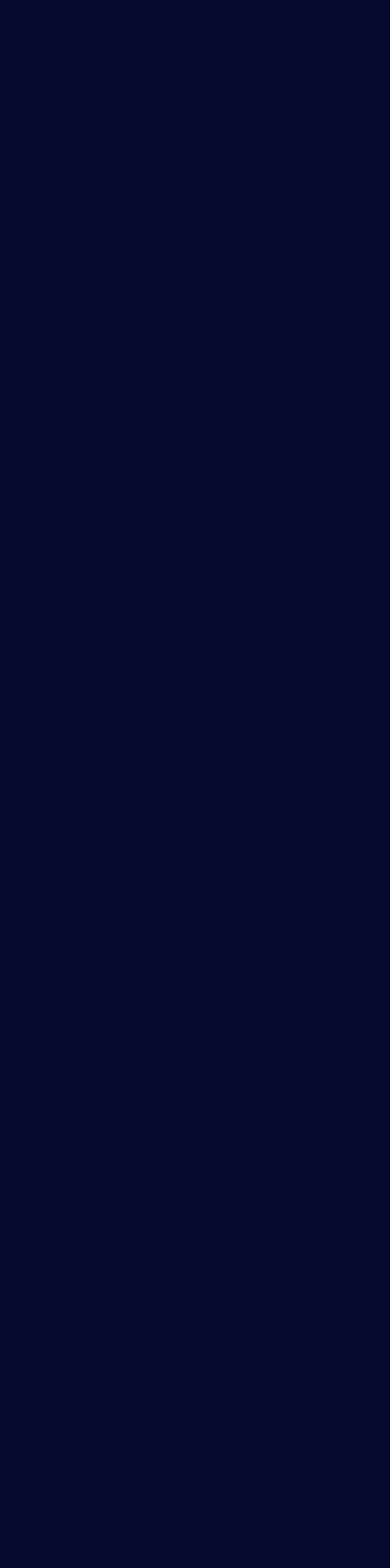
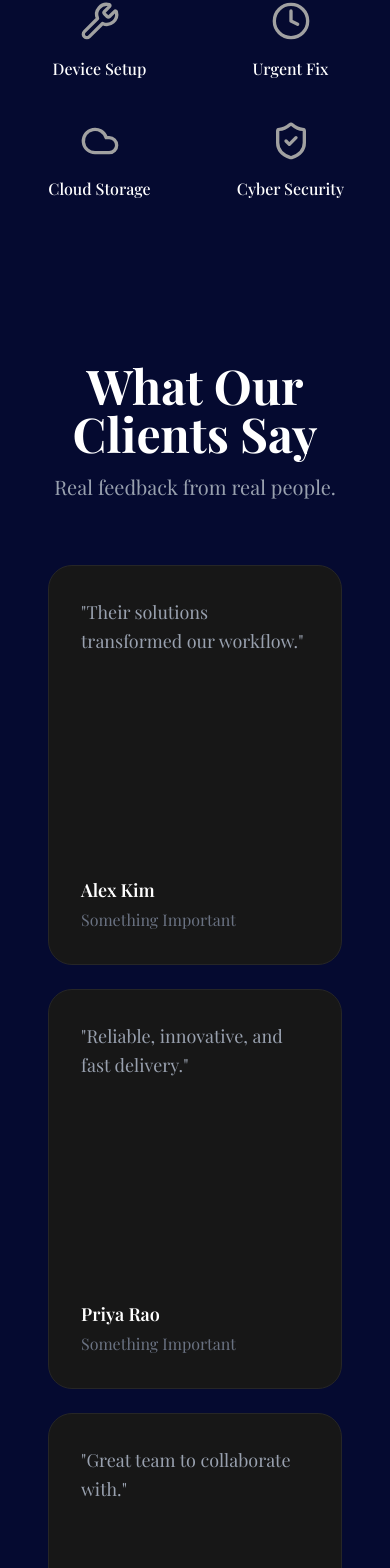
Before and after one commit to 12ripvanwinkle/Royale-Computers-and-Accessories, a React (Vite) app: page /tech-services in a window 390 px wide. Shown: the part 2700-4268 px from the top of the page. Before the commit the page ends 2581 px from the top, so only its background shows below. Built offline with nearby package versions, Linux system fonts and the light colour scheme; a web font is replaced by a local one.

Commit message:
implemented the other half of the Tech Services Webpage along with making a Testimonials component

```diff
--- a/package.json
+++ b/package.json
@@ -14,6 +14,7 @@
     "@gsap/react": "^2.1.2",
     "@tailwindcss/vite": "^4.1.18",
     "gsap": "^3.14.2",
+    "lucide-react": "^0.563.0",
     "react": "^19.2.0",
     "react-dom": "^19.2.0",
     "react-router-dom": "^7.13.0",
--- /dev/null
+++ b/src/components/Testimonials.jsx
@@ -0,0 +1,118 @@
+import React, { useRef } from 'react'
+import { gsap } from 'gsap'
+import { ScrollTrigger } from 'gsap/ScrollTrigger'
+import { useGSAP } from '@gsap/react'
+
+gsap.registerPlugin(ScrollTrigger)
+
+const Testimonials = ({
+  title = "Client Voices",
+  subtitle = "Success stories from real clients.",
+  testimonials = [],
+  sectionId = "testimonials"
+}) => {
+  const testimonialsHeaderRef = useRef(null)
+  const testimonialCardRefs = useRef([])
+
+  useGSAP(() => {
+    // Testimonials header animation
+    gsap.fromTo(
+      testimonialsHeaderRef.current,
+      { y: 40, opacity: 0 },
+      {
+        y: 0,
+        opacity: 1,
+        duration: 0.8,
+        ease: "power3.out",
+        scrollTrigger: {
+          trigger: testimonialsHeaderRef.current,
+          start: "top 80%",
+          toggleActions: "play none none none",
+        },
+      }
+    )
+
+    // Animate each testimonial card
+    testimonials.forEach((_, index) => {
+      gsap.fromTo(
+        testimonialCardRefs.current[index],
+        {
+          y: 60,
+          opacity: 0,
+          scale: 0.95,
+        },
+        {
+          y: 0,
+          opacity: 1,
+          scale: 1,
+          duration: 0.8,
+          delay: index * 0.2,
+          ease: "power3.out",
+          scrollTrigger: {
+            trigger: testimonialCardRefs.current[index],
+            start: "top 85%",
+            toggleActions: "play none none none",
+          },
+        }
+      )
+    })
+  }, [testimonials])
+
+  return (
+    <div className="py-20" id={sectionId}>
+      {/* Header for the testimonial section */}
+      <div ref={testimonialsHeaderRef} className="max-w-7xl mx-auto px-6 text-center mb-16">
+        <h2 className="text-5xl md:text-6xl font-bold text-white mb-4">
+          {title}
+        </h2>
+        <p className="text-xl text-gray-400">
+          {subtitle}
+        </p>
+      </div>
+
+      {/* Testimonial Cards */}
+      <div className="max-w-7xl mx-auto px-6">
+        <div className="grid grid-cols-1 md:grid-cols-3 gap-6">
+          {testimonials.map((item, index) => (
+            <div key={index} className="group flex flex-col">
+              {/* GSAP Animated Wrapper */}
+              <div ref={(el) => (testimonialCardRefs.current[index] = el)}>
+                {/* Hover Animated Card */}
+                <div
+                  className="
+                    relative
+                    rounded-3xl
+                    bg-neutral-900
+                    border border-neutral-800
+                    p-8
+                    flex flex-col justify-between
+                    min-h-100
+                    transition-all duration-300 ease-out
+                    group-hover:-translate-y-2
+                    group-hover:border-neutral-700
+                    group-hover:shadow-2xl
+                  "
+                >
+                  <p className="text-gray-400 text-lg leading-relaxed">
+                    "{item.quote}"
+                  </p>
+
+                  <div className="mt-auto pt-8">
+                    <p className="text-white font-semibold text-lg">
+                      {item.name}
+                    </p>
+                    <p className="text-gray-500 mt-1">
+                      {item.role}
+                    </p>
+                  </div>
+                </div>
+              </div>
+            </div>
+          ))}
+        </div>
+      </div>
+    </div>
+  )
+}
+
+export default Testimonials
--- a/src/components/pages/TechServices.jsx
+++ b/src/components/pages/TechServices.jsx
@@ -1,11 +1,13 @@
 import React from 'react'
-import { techServices, } from "../../constants";
+import { techServices, features,TechServicestestimonials } from "../../constants";
+import Testimonials from '../Testimonials';
+import Contact from '../sections/Contact';
+import Footer from '../sections/Footer';
 
 const TechServices = () => {
   return (
     <section id='Tech Services' className="mt-70">
         <div className="w-full py-20 px-6">
-
             <div className="max-w-7xl mx-auto">
                 {/* Header Section */}
                 <div className="text-left mb-16">
@@ -44,7 +46,7 @@ const TechServices = () => {
                     </div>
 
                     {/* Service Cards */}
-                    <div className="grid grid-cols-1 sm:grid-cols-2 lg:grid-cols-3 gap-10">
+                    <div className="grid grid-cols-1 sm:grid-cols-2 lg:grid-cols-3 gap-10" id='servicesFeatures'>
                         {techServices.map((service, index) => (
                             <div key={index} className="group flex flex-col">
 
@@ -71,9 +73,38 @@ const TechServices = () => {
                     </div>
                 </div>
 
+                {/* Experience Section */}
+                <div className="max-w-6xl mx-auto mt-50">
 
+                    {/* Top Feature Icons */}
+                    <div className="grid grid-cols-2 sm:grid-cols-4 gap-10 text-center">
+                        {features.map((item, index) => {
+                            const Icon = item.icon;
+
+                            return (
+                            <div
+                                key={index}
+                                className="flex flex-col items-center space-y-4 transition duration-300 hover:-translate-y-1"
+                            >
+                                <Icon size={40} className="text-neutral-400 sm:w-12 sm:h-12 md:w-14 md:h-14" />
+                                <p className="font-medium text-white">
+                                    {item.title}
+                                </p>
+                            </div>
+                            );
+                        })}
+                    </div>
+                </div>
+
+                {/* Testimonies Section */}
+                <div className="py-20" id="testimonials">
+                    <Testimonials title="What Our Clients Say" subtitle="Real feedback from real people." testimonials={TechServicestestimonials} sectionId="reviews" />
+                </div>
             </div>
+
         </div>
+        <Contact />
+        <Footer />
     </section>
   )
 }
--- a/src/components/pages/TechSolutions.jsx
+++ b/src/components/pages/TechSolutions.jsx
@@ -3,10 +3,11 @@ import { gsap } from "gsap";
 import { ScrollTrigger } from "gsap/ScrollTrigger";
 import { useGSAP } from "@gsap/react";
 
-import { techSolutionsItems, testimonials } from "../../constants";
+import { techSolutionsItems, TechSolutionstestimonials } from "../../constants";
 import TitleHeader from "../TitleHeader";
 import Contact from "../sections/Contact";
 import Footer from "../sections/Footer";
+import Testimonials from "../Testimonials";
 
 // Register GSAP plugin
 gsap.registerPlugin(ScrollTrigger);
@@ -20,10 +21,6 @@ const TechSolutions = () => {
   const solutionRefs = useRef([]);
   const solutionsTextRefs = useRef([]);
   const solutionsImgRefs = useRef([]);
-
-  // Testimonials refs
-  const testimonialsHeaderRef = useRef(null);
-  const testimonialCardRefs = useRef([]);
 
   useGSAP(() => {
     // Title animation
@@ -102,48 +99,6 @@ const TechSolutions = () => {
           scrollTrigger: {
             trigger: solutionRefs.current[index],
             start: "top 80%",
-            toggleActions: "play none none none",
-          },
-        }
-      );
-    });
-
-    // Testimonials header animation
-    gsap.fromTo(
-      testimonialsHeaderRef.current,
-      { y: 40, opacity: 0 },
-      {
-        y: 0,
-        opacity: 1,
-        duration: 0.8,
-        ease: "power3.out",
-        scrollTrigger: {
-          trigger: testimonialsHeaderRef.current,
-          start: "top 80%",
-          toggleActions: "play none none none",
-        },
-      }
-    );
-
-    // Animate each testimonial card
-    testimonials.forEach((_, index) => {
-      gsap.fromTo(
-        testimonialCardRefs.current[index],
-        {
-          y: 60,
-          opacity: 0,
-          scale: 0.95,
-        },
-        {
-          y: 0,
-          opacity: 1,
-          scale: 1,
-          duration: 0.8,
-          delay: index * 0.2, // Stagger effect
-          ease: "power3.out",
-          scrollTrigger: {
-            trigger: testimonialCardRefs.current[index],
-            start: "top 85%",
             toggleActions: "play none none none",
           },
         }
@@ -232,44 +187,7 @@ const TechSolutions = () => {
 
         {/* Testimonials Section */}
         <div className="py-20" id="testimonials">
-
-            {/* Header for the testimonial section */}
-            <div ref={testimonialsHeaderRef} className="max-w-7xl mx-auto px-6 text-center mb-16">
-                <h2 className="text-5xl md:text-6xl font-bold text-white mb-4">
-                Client Voices
-                </h2>
-                <p className="text-xl text-gray-400">
-                Success stories from real clients.
-                </p>
-            </div>
-
-            {/* Testimonial Cards */}
-            <div className="max-w-7xl mx-auto px-6">
-                <div className="grid grid-cols-1 md:grid-cols-3 gap-6">
-                    {testimonials.map((item, index) => (
-                        <div
-                        key={index}
-                        ref={(el) => (testimonialCardRefs.current[index] = el)}
-                        className="testimonial-card rounded-3xl bg-neutral-900 border border-neutral-800 p-8 flex flex-col justify-between min-h-100 hover:border-neutral-700 transition-all duration-300"
-                        >
-                        {/* Quote */}
-                        <p className="text-gray-400 text-lg leading-relaxed">
-                            "{item.quote}"
-                        </p>
-
-                        {/* Author info at bottom */}
-                        <div className="mt-auto pt-8">
-                            <p className="text-white font-semibold text-lg">
-                            {item.name}
-                            </p>
-                            <p className="text-gray-500 mt-1">
-                            {item.role}
-                            </p>
-                        </div>
-                        </div>
-                    ))}
-                    </div>
-            </div>
+            <Testimonials title="What Our Clients Say" subtitle="Real feedback from real people." testimonials={TechSolutionstestimonials} sectionId="reviews" />
         </div>
 
         <Contact />
--- a/src/components/sections/holder.jsx
+++ b/src/components/sections/holder.jsx
@@ -1,83 +1,64 @@
-import React from "react";
+import {
+  Wrench,
+  Clock,
+  Cloud,
+  ShieldCheck,
+} from "lucide-react";
 
-const services = [
-  {
-    title: "Maintenance",
-    price: "$99",
-    description:
-      "Routine checkups and updates to keep your IT systems performing at their best.",
-    icon: "square",
-  },
-  {
-    title: "Repair",
-    price: "$149",
-    description:
-      "Rapid response for unexpected issues, restoring your business swiftly.",
-    icon: "circle",
-  },
-  {
-    title: "Cloud Setup",
-    price: "$89",
-    description:
-      "Seamless migrations to cloud solutions—secure, stable, and ready for growth.",
-    icon: "triangle",
-  },
-];
+export default function CompanyHighlights() {
+  return (
+    <section className="w-full bg-black text-white py-28 px-6">
+      <div className="max-w-6xl mx-auto">
 
-export default function ServicesSection() {
-  return (
-    <section className="w-full bg-black text-white py-24 px-6">
-      <div className="max-w-7xl mx-auto">
-
-        {/* Header */}
-        <div className="text-center mb-20">
-          <h2 className="text-4xl md:text-5xl font-semibold">
-            Effortless Tech.
-          </h2>
-          <p className="mt-4 text-lg text-gray-400">
-            Modern solutions for your business.
-          </p>
+        {/* === Top Feature Icons === */}
+        <div className="grid grid-cols-2 sm:grid-cols-4 gap-10 text-center">
+          <Feature icon={<Wrench size={28} />} title="Device Setup" />
+          <Feature icon={<Clock size={28} />} title="Urgent Fix" />
+          <Feature icon={<Cloud size={28} />} title="Cloud Move" />
+          <Feature icon={<ShieldCheck size={28} />} title="Cyber Audit" />
         </div>
 
-        {/* Cards */}
-        <div className="grid grid-cols-1 sm:grid-cols-2 lg:grid-cols-3 gap-10">
-          {services.map((service, index) => (
-            <div
-              key={index}
-              className="group flex flex-col"
-            >
-              {/* Card */}
-              <div className="relative rounded-3xl bg-neutral-900 h-80 flex items-center justify-center overflow-hidden transition-all duration-300 group-hover:-translate-y-2">
+        {/* Spacer */}
+        <div className="my-24 border-t border-neutral-800" />
 
-                {/* Icon Placeholder */}
-                {service.icon === "square" && (
-                  <div className="w-20 h-20 bg-neutral-700 rounded-lg" />
-                )}
-                {service.icon === "circle" && (
-                  <div className="w-20 h-20 bg-neutral-700 rounded-full" />
-                )}
-                {service.icon === "triangle" && (
-                  <div className="w-0 h-0
-                                  border-l-[40px] border-l-transparent
-                                  border-r-[40px] border-r-transparent
-                                  border-b-[70px] border-b-neutral-700" />
-                )}
-              </div>
-
-              {/* Text Content */}
-              <div className="mt-6">
-                <h3 className="text-xl font-semibold">
-                  {service.title}. {service.price}
-                </h3>
-                <p className="mt-3 text-gray-400 text-sm leading-relaxed max-w-sm">
-                  {service.description}
-                </p>
-              </div>
-            </div>
-          ))}
+        {/* === Stats Section === */}
+        <div className="grid grid-cols-1 sm:grid-cols-3 gap-16 text-center">
+          <Stat number="15+" label="Years Experience" />
+          <Stat number="120+" label="Projects" />
+          <Stat number="99%" label="Client Retention" />
         </div>
 
       </div>
     </section>
   );
 }
+
+/* ----------------------------- */
+/* Sub Components */
+/* ----------------------------- */
+
+function Feature({ icon, title }) {
+  return (
+    <div className="flex flex-col items-center space-y-4">
+      <div className="text-neutral-400">
+        {icon}
+      </div>
+      <p className="text-white font-medium">
+        {title}
+      </p>
+    </div>
+  );
+}
+
+function Stat({ number, label }) {
+  return (
+    <div>
+      <h3 className="text-5xl md:text-6xl font-semibold">
+        {number}
+      </h3>
+      <p className="mt-3 text-gray-400">
+        {label}
+      </p>
+    </div>
+  );
+}
--- a/src/constants/index.js
+++ b/src/constants/index.js
@@ -27,12 +27,12 @@ const techServicesNavlinks = [
     link: "/"
   },
   {
-    name: "Features",
+    name: "Our Services",
     link: "#servicesFeatures"
   },
   {
-    name: "Services Offered",
-    link: "#servicesOffered"
+    name: "Testimonials",
+    link: "#testimonials"
   },
 ];
 
@@ -55,7 +55,14 @@ const techServices = [
     description:"Seamless migrations to cloud solutions—secure, stable, and ready for growth.",
     image: "/images/knight.jpg",
   },
+];
 
+import { Wrench, Clock, Cloud, ShieldCheck, } from "lucide-react";
+const features = [
+  { icon: Wrench, title: "Device Setup" },
+  { icon: Clock, title: "Urgent Fix" },
+  { icon: Cloud, title: "Cloud Storage" },
+  { icon: ShieldCheck, title: "Cyber Security" },
 ];
 
 const techSolutionsNavlinks = [
@@ -92,7 +99,7 @@ const techSolutionsItems = [
   },
 ];
 
-const testimonials = [
+const TechSolutionstestimonials = [
   {
     quote: "Their solutions transformed our workflow.",
     name: "Alex Kim",
@@ -109,6 +116,22 @@ const testimonials = [
   },
 ];
 
+const TechServicestestimonials = [
+  {
+    quote: "Their solutions transformed our workflow.",
+    name: "Alex Kim",
+    role: "Something Important",
+  },
+  {
+    quote: "Reliable, innovative, and fast delivery.",
+    name: "Priya Rao",
+    role: "Something Important",
+  },{
+    quote: "Great team to collaborate with.",
+    name: "Greg Stevens",
+    role: "Something Important",
+  },
+];
 const items = [
     {
       id: 1,
@@ -226,4 +249,4 @@ const socialMedia = [
 
 ];
 
-export { Main_navLinks, techSolutionsNavlinks, techServicesNavlinks, techServices, techSolutionsItems, testimonials, items, aboutItems, socialMedia };
+export { Main_navLinks, techSolutionsNavlinks, techServicesNavlinks, techServices, features, techSolutionsItems, TechSolutionstestimonials, TechServicestestimonials, items, aboutItems, socialMedia };
```
Also changed, not shown: 1 other file (tests, documents, lock files or other folders).
